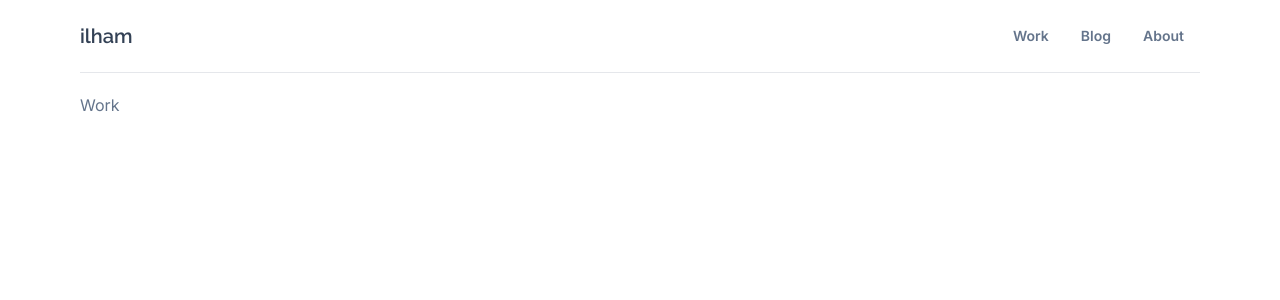
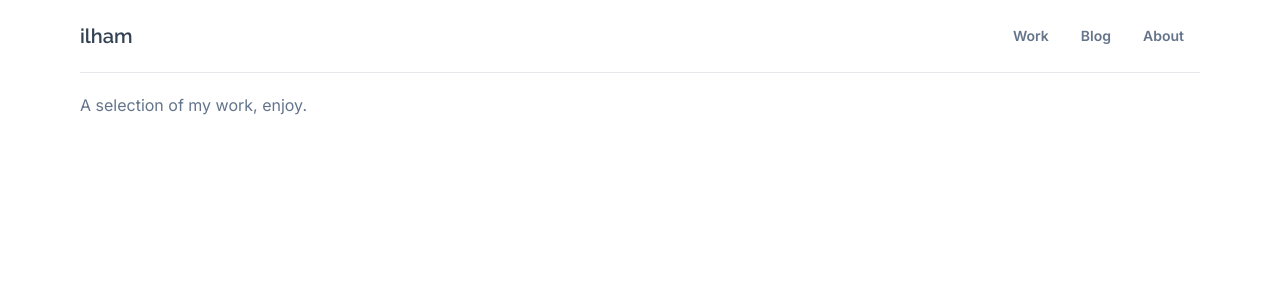
Before and after one commit to ilhamprabaswara/ilham.cc, a Next.js app: page /work in a window 1280 px wide. Shown: the top 300 px of the page. Built offline with nearby package versions, Linux system fonts and the light colour scheme.

Commit message:
Under construction work page

```diff
--- a/pages/work.js
+++ b/pages/work.js
@@ -5,7 +5,10 @@ export default function Work() {
     return (
         <Layout>
             <NavBar />
-            <h1>Work</h1>
+            <h1>A selection of my work, enjoy.</h1>
+            <ul>
+                <li></li>
+            </ul>
         </Layout>
     )
 }
```
